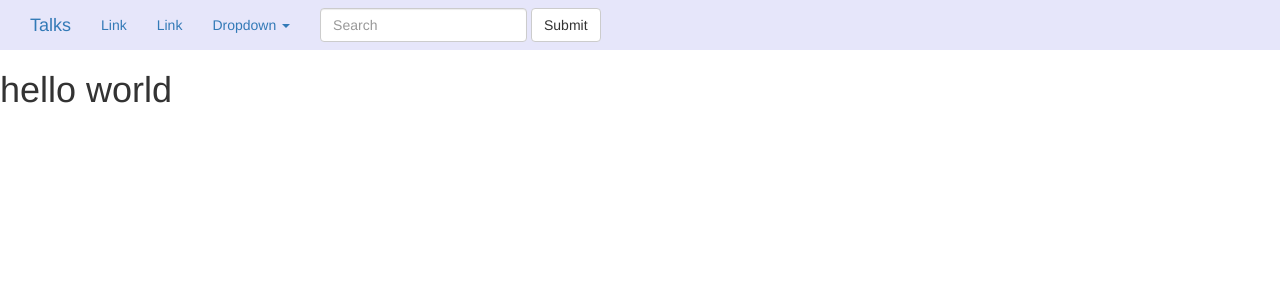
After one commit to girishramnani/text_blog, a Flask app: page /index in a window 1280 px wide. The commit adds this page. Shown: the top 300 px of the page. Run offline with Flask 2, Linux system fonts and the light colour scheme; some libraries are stand-ins or nearby versions.

Commit message:
added navbar

```diff
--- a/app/__init__.py
+++ b/app/__init__.py
@@ -12,4 +12,5 @@ def create_app(config_name):
     app.config.from_object(config[config_name])
     from app.talks import talks as talks_blueprint
     app.register_blueprint(talks_blueprint)
+
     return app
--- a/app/talks/routes.py
+++ b/app/talks/routes.py
@@ -4,10 +4,12 @@ __author__ = 'Girish'
 from flask import render_template
 
 from app.talks import talks
+
+@talks.route('/index')
 @talks.route('/')
 def index():
-    return render_template(r"index.html")
+    return render_template(r"index.html",title="Talks")
 
 @talks.route('/user/<user>')
 def user_name(user):
-    return render_template("user.html",user=user)
+    return render_template("user.html",user=user,title="Talks")
--- /dev/null
+++ b/app/templates/base.html
@@ -0,0 +1,42 @@
+{% extends "bootstrap/base.html" %}
+{% block title %}{{ title }} {% endblock %}
+    {% block navbar %}
+    <div class="container-fluid" style="background-color: lavender;">
+    <!-- Brand and toggle get grouped for better mobile display -->
+    <div class="navbar-header">
+      <button type="button" class="navbar-toggle collapsed" data-toggle="collapse" data-target="#bs-example-navbar-collapse-1">
+        <span class="sr-only">Toggle navigation</span>
+        <span class="icon-bar"></span>
+        <span class="icon-bar"></span>
+        <span class="icon-bar"></span>
+      </button>
+      <a class="navbar-brand" href="{{ url_for("talks.index") }}">{{ title }}</a>
+    </div>
+
+    <!-- Collect the nav links, forms, and other content for toggling -->
+    <div class="collapse navbar-collapse" id="bs-example-navbar-collapse-1">
+      <ul class="nav navbar-nav">
+        <li class="active"><a href="#">Link <span class="sr-only">(current)</span></a></li>
+        <li><a href="#">Link</a></li>
+        <li class="dropdown">
+          <a href="#" class="dropdown-toggle" data-toggle="dropdown" role="button" aria-expanded="false">Dropdown <span class="caret"></span></a>
+          <ul class="dropdown-menu" role="menu">
+            <li><a href="#">Action</a></li>
+            <li><a href="#">Another action</a></li>
+            <li><a href="#">Something else here</a></li>
+            <li class="divider"></li>
+            <li><a href="#">Separated link</a></li>
+            <li class="divider"></li>
+            <li><a href="#">One more separated link</a></li>
+          </ul>
+        </li>
+      </ul>
+      <form class="navbar-form navbar-left" role="search">
+        <div class="form-group">
+          <input type="text" class="form-control" placeholder="Search">
+        </div>
+        <button type="submit" class="btn btn-default">Submit</button>
+      </form>
+    </div><!-- /.navbar-collapse -->
+  </div><!-- /.container-fluid -->
+    {% endblock %}
--- a/app/templates/index.html
+++ b/app/templates/index.html
@@ -1,11 +1,5 @@
-<!DOCTYPE html>
-<html>
-<head lang="en">
-    <meta charset="UTF-8">
-    <title></title>
-</head>
-<body>
-<h1>Hello,world</h1>
 
-</body>
-</html>
+{% extends "base.html" %}
+{% block content %}
+    <h1>hello world</h1>
+{% endblock %}
--- /dev/null
+++ b/app/templates/navbar.html
@@ -0,0 +1,4 @@
+{% macro nav() %}
+
+
+{% endmacro %}
```
Also changed, not shown: app/templates/user.html (+7 -10 lines).
